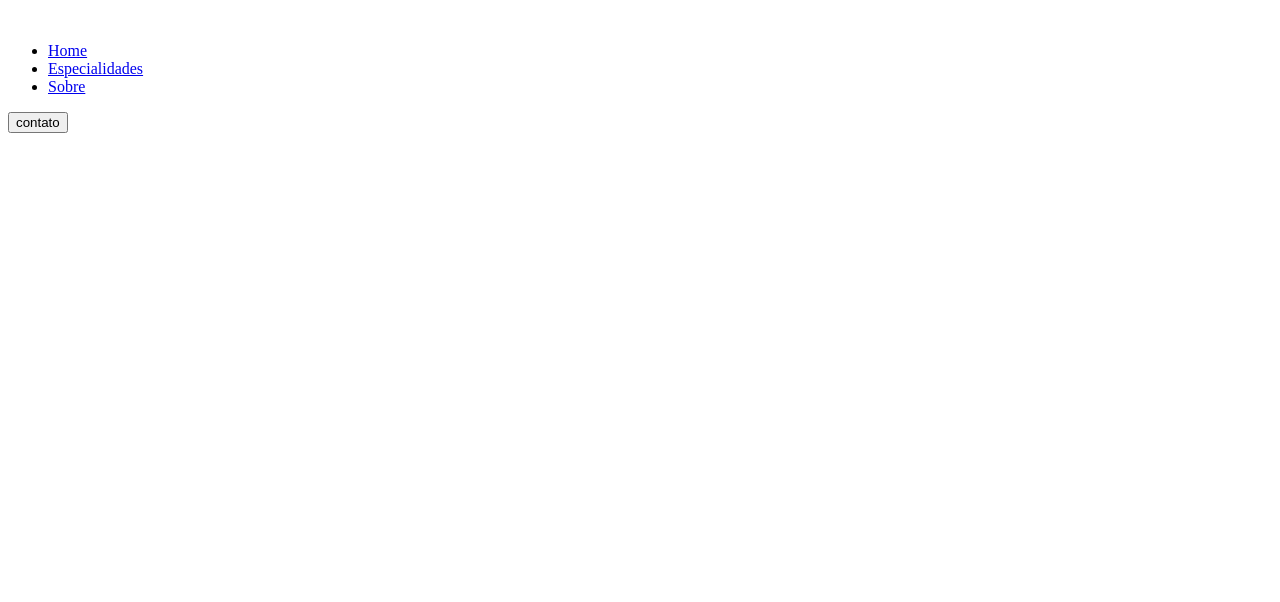
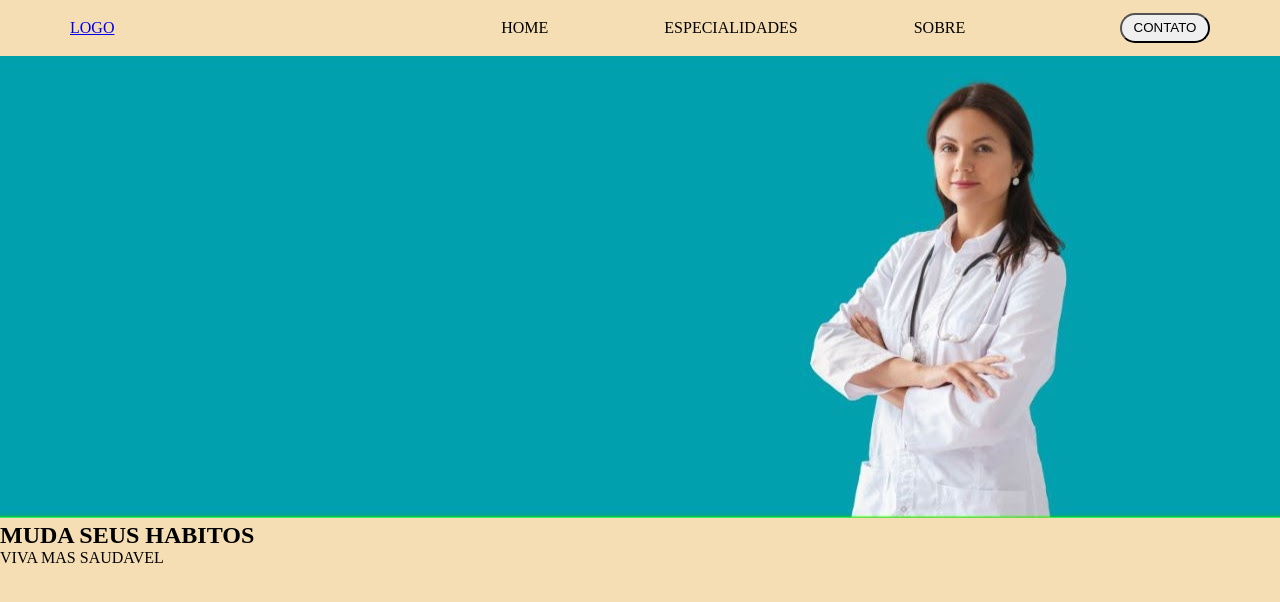
Before and after one commit to LucasJaimeRibeiro/panidng-nutri, a plain HTML site: page index.html in a window 1280 px wide. Drawn offline with Linux system fonts and the light colour scheme; files that its build step writes are made by us from their sources.

Commit message:
nova atualizacao 0.2

```diff
--- a/CSS/style.css
+++ b/CSS/style.css
@@ -0,0 +1,42 @@
+* {
+    margin: 0;
+    padding: 0;
+    box-sizing: border-box;
+}
+body {
+    background: wheat;
+    width: 100vw;
+
+}
+.contaner {
+    display: flex;
+    align-items: center;
+    justify-content: space-between;
+    padding: 1% 70px;
+}
+.nav ul {
+    display: flex;
+    align-items: center;
+    gap: 50%;
+    list-style: none;
+}
+.nav .nav-a {
+    color: black;
+    text-decoration: none;
+    list-style: none;
+    display: inline-block;
+    transition: 0.4s;
+}
+.nav-a:hover {
+    color: blueviolet;
+    transform: scale(0.5s);
+}
+.btn-1 {
+    width: 90px;
+    height: 30px;
+    border-radius: 15px;
+    cursor: pointer;
+}
+.btn-1:hover {
+    background: green;
+}
--- a/index.html
+++ b/index.html
@@ -4,25 +4,38 @@
     <meta charset="UTF-8">
     <meta name="viewport" content="width=device-width, initial-scale=1.0">
     <title>nutricionista</title>
-    <link rel="stylesheet" href="style.css">
+    <link rel="stylesheet" href="CSS/style.css">
     <script src=""></script>
 </head>
 <body>
     <header>
-        <div class="contaner"><!--navegacao-->
+        <section class="nav-top">
+            <div class="contaner"><!--navegacao-->
             <div class="logo"><!--logotipo-->
-                <a href="#"><img src="" alt=""></a><!--link e logo da imagem-->
+                <a href="#">LOGO<img src="" alt=""></a><!--link e logo da imagem-->
             </div>
             <div class="nav"><!--navegar no site-->
                 <ul>
-                    <li><a href="#">Home</a></li>
-                    <li><a href="#">Especialidades</a></li>
-                    <li><a href="#">Sobre</a></li>
+                    <li><a class="nav-a" href="#">HOME</a></li>
+                    <li><a class="nav-a" href="#">ESPECIALIDADES</a></li>
+                    <li><a class="nav-a" href="#">SOBRE</a></li>
                 </ul>
             </div>
             <div class="btn-cont">
-                <button>contato</button>
+                <button class="btn-1">CONTATO</button>
             </div>
+        </section>
+        <section class="bar-im">
+            <div class="bar-center-top">
+                <div class="bra-1-img">
+                    <img style="width: 100%;" src="img/to-bar-nutri.jpg" alt="">
+                </div>
+                <div class="tex">
+                    <h1>MUDA SEUS HABITOS</h1>
+                    <p>VIVA MAS SAUDAVEL</p>
+                </div>
+            </div>
+        </section>
         </div>
     </header>
 </body>
```
Also changed, not shown: img/to-bar-nutri.jpg (added).
